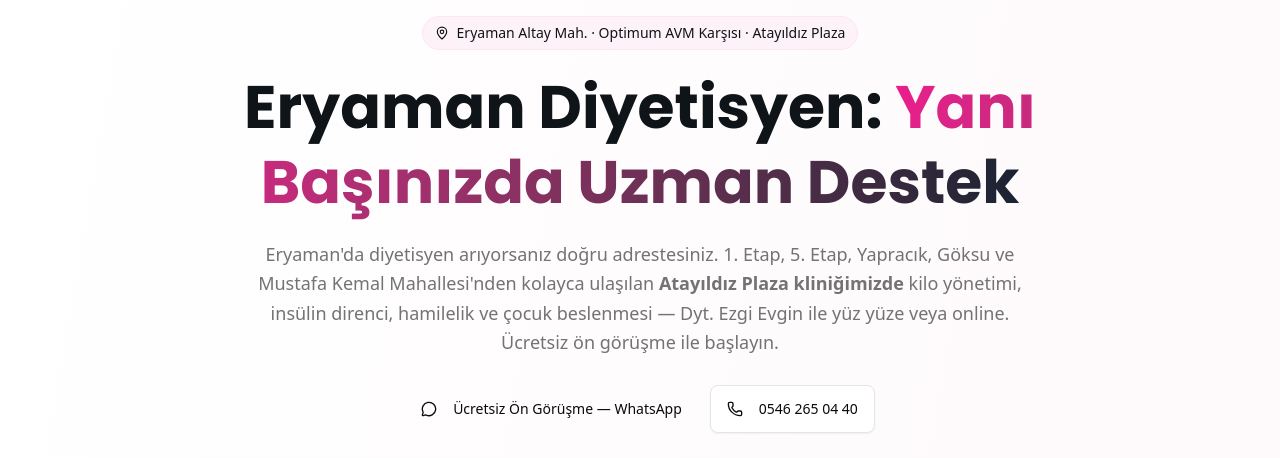
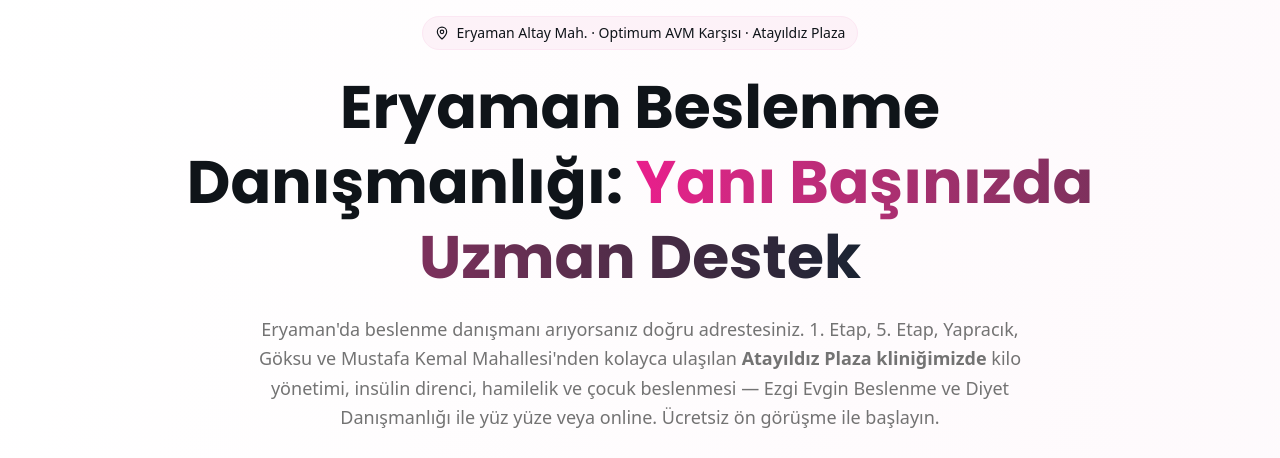
Before and after one commit to nourish88/dyt-exgi-evgin-aktas, a Next.js app: page /eryaman-diyetisyen in a window 1280 px wide. Shown: the part 145-603 px from the top of the page. Built offline with nearby package versions, Linux system fonts and the light colour scheme; no server answers.

Commit message:
SEO: Eryaman sayfası için marka tutarlılığı, H1 optimizasyonu ve iç linklemeler yapıldı

```diff
--- a/src/app/eryaman-diyetisyen/page.tsx
+++ b/src/app/eryaman-diyetisyen/page.tsx
@@ -33,10 +33,10 @@ import {
 // description: 152 karakter — CTA ve mahalle bilgisi içeriyor
 export const metadata: Metadata = {
   title: {
-    absolute: "Eryaman Diyetisyen | Dyt. Ezgi Evgin",
+    absolute: "Eryaman Diyetisyen | Ezgi Evgin Beslenme ve Diyet Danışmanlığı",
   },
   description:
-    "Eryaman'da diyetisyen: Dyt. Ezgi Evgin, Atayıldız Plaza (Optimum AVM karşısı). Kilo, insülin direnci, hamilelik, çocuk beslenmesi. Ücretsiz ön görüşme — 0546 265 04 40.",
+    "Eryaman'da kişiye özel beslenme danışmanlığı: Ezgi Evgin, Atayıldız Plaza (Optimum AVM karşısı). Kilo, insülin direnci, hamilelik. Ücretsiz ön görüşme — 0546 265 04 40.",
   keywords: [
     "eryaman diyetisyen",
     "eryaman beslenme danışmanı",
@@ -50,7 +50,7 @@ export const metadata: Metadata = {
   openGraph: {
     type: "website",
     url: "https://ezgievginaktas.com/eryaman-diyetisyen",
-    title: "Eryaman Diyetisyen | Dyt. Ezgi Evgin · Atayıldız Plaza",
+    title: "Eryaman Beslenme ve Diyet Danışmanlığı | Ezgi Evgin · Atayıldız Plaza",
     description:
       "Eryaman Atayıldız Plaza'da (Optimum AVM karşısı) kişiye özel beslenme danışmanlığı. Yapracık, Göksu ve 1–5. Etap için ücretsiz ön görüşme.",
     images: [
@@ -58,13 +58,13 @@ export const metadata: Metadata = {
         url: "https://ezgievginaktas.com/images/instagram/profile.jpg",
         width: 1200,
         height: 630,
-        alt: "Eryaman diyetisyen Ezgi Evgin — Atayıldız Plaza, Optimum AVM karşısı",
+        alt: "Eryaman beslenme danışmanlığı Ezgi Evgin — Atayıldız Plaza, Optimum AVM karşısı",
       },
     ],
   },
   twitter: {
     card: "summary_large_image",
-    title: "Eryaman Diyetisyen — Dyt. Ezgi Evgin · Atayıldız Plaza",
+    title: "Eryaman Beslenme Danışmanlığı — Ezgi Evgin · Atayıldız Plaza",
     description:
       "Eryaman Optimum AVM karşısı, kişiye özel beslenme danışmanlığı. Ücretsiz ön görüşme ile başlayın.",
     images: ["https://ezgievginaktas.com/images/instagram/profile.jpg"],
@@ -122,9 +122,9 @@ const pageJsonLd = {
     {
       "@type": "Person",
       "@id": "https://ezgievginaktas.com/#dietitian",
-      name: "Ezgi Evgin",
+      name: "Ezgi Evgin Beslenme ve Diyet Danışmanlığı",
+      alternateName: "Ezgi Evgin",
       jobTitle: "Diyetisyen",
-      honorificPrefix: "Dyt.",
       alumniOf: {
         "@type": "CollegeOrUniversity",
         name: "Başkent Üniversitesi",
@@ -160,7 +160,7 @@ const faqJsonLd = {
     },
     {
       "@type": "Question",
-      name: "Eryaman'daki diğer diyetisyenlerden farkınız ne?",
+      name: "Eryaman'daki diğer beslenme uzmanlarından farkınız ne?",
       acceptedAnswer: {
         "@type": "Answer",
         text: "Ezgi Evgin, 2016'dan bu yana 1000+ danışanla çalışmış, Başkent Üniversitesi mezunu bir diyetisyen. Hazır liste ya da şok diyet yerine yaşam tarzınıza ve mutfağınıza uygun, haftalık güncellenen kişisel planlar hazırlıyor. Görüşmeler arası sürekli iletişim (danışan portalı) ve uzun vadeli alışkanlık odağı en belirgin farklar.",
@@ -320,7 +320,7 @@ const faqs = [
     a: "Eryaman 1. Etap'tan yaklaşık 5–8 dakika, 5. Etap'tan 8–12 dakika, Mustafa Kemal Mahallesi'nden ise 6–10 dakika araçla ulaşılır. Tüm bu noktalar Optimum AVM çevresindeki bağlantı yollarıyla Atayıldız Plaza'ya doğrudan bağlı. Metro ile 5–7 dakika yürüyüş mesafesindeyiz.",
   },
   {
-    q: "Eryaman'daki diğer diyetisyenlerden farkınız ne?",
+    q: "Eryaman'daki diğer beslenme uzmanlarından farkınız ne?",
     a: "Dyt. Ezgi Evgin, 2016'dan bu yana 1000+ danışanla çalışmış, Başkent Üniversitesi Beslenme ve Diyetetik bölümü mezunu. Hazır liste ya da şok diyet yerine yaşam tarzınıza ve mutfağınıza uygun, haftalık güncellenen kişisel planlar hazırlanıyor. Görüşmeler arası sürekli iletişim (danışan portalı) ve uzun vadeli alışkanlık odağı en belirgin farklar.",
   },
   {
@@ -394,17 +394,16 @@ export default function EryamanDiyetisyenPage() {
                 Eryaman Altay Mah. · Optimum AVM Karşısı · Atayıldız Plaza
               </div>
               <h1 className="text-4xl md:text-5xl lg:text-6xl font-bold leading-tight text-[var(--brand-dark)]">
-                Eryaman Diyetisyen:{" "}
+                Eryaman Beslenme Danışmanlığı:{" "}
                 <span className="bg-gradient-to-r from-[var(--brand-primary)] to-[var(--brand-secondary)] bg-clip-text text-transparent">
                   Yanı Başınızda Uzman Destek
                 </span>
               </h1>
               <p className="text-lg text-muted-foreground max-w-3xl mx-auto leading-relaxed">
-                Eryaman&apos;da diyetisyen arıyorsanız doğru adrestesiniz. 1.
+                Eryaman&apos;da beslenme danışmanı arıyorsanız doğru adrestesiniz. 1.
                 Etap, 5. Etap, Yapracık, Göksu ve Mustafa Kemal Mahallesi&apos;nden kolayca ulaşılan{" "}
                 <strong>Atayıldız Plaza kliniğimizde</strong> kilo yönetimi,
-                insülin direnci, hamilelik ve çocuk beslenmesi — Dyt. Ezgi
-                Evgin ile yüz yüze veya online. Ücretsiz ön görüşme ile
+                insülin direnci, hamilelik ve çocuk beslenmesi — Ezgi Evgin Beslenme ve Diyet Danışmanlığı ile yüz yüze veya online. Ücretsiz ön görüşme ile
                 başlayın.
               </p>
               <div className="flex flex-col sm:flex-row gap-3 items-center justify-center pt-2">
@@ -517,7 +516,7 @@ export default function EryamanDiyetisyenPage() {
           <div className="container mx-auto px-4 max-w-3xl">
             <div className="space-y-5 text-muted-foreground text-base leading-relaxed">
               <h2 className="text-3xl font-bold text-[var(--brand-dark)] mb-4">
-                Eryaman&apos;da diyetisyen desteği neden fark yaratır?
+                Eryaman&apos;da beslenme danışmanlığı desteği neden fark yaratır?
               </h2>
               <p>
                 Eryaman, Ankara&apos;nın en hızlı büyüyen ilçelerinden biri. 1.
@@ -741,15 +740,15 @@ export default function EryamanDiyetisyenPage() {
                * Görsel SEO önerisi:
                * Sayfaya eklenmesi gereken görseller için alt text önerileri:
                * 1. Klinik dış fotoğrafı:
-               *    alt="Eryaman diyetisyen Ezgi Evgin kliniği — Atayıldız Plaza, Optimum AVM karşısı"
+               *    alt="Eryaman beslenme danışmanlığı Ezgi Evgin kliniği — Atayıldız Plaza, Optimum AVM karşısı"
                * 2. Diyetisyen profil fotoğrafı:
                *    alt="Diyetisyen Ezgi Evgin, Eryaman Atayıldız Plaza kliniğinde danışmanlık seansı"
                * 3. Konsültasyon odası:
                *    alt="Eryaman beslenme danışmanlığı — Atayıldız Plaza klinik görüşme odası"
                * 4. Danışan portalı ekranı:
-               *    alt="Eryaman diyetisyen takip uygulaması — Ezgi Evgin danışan portalı"
+               *    alt="Eryaman beslenme uzmanı takip uygulaması — Ezgi Evgin danışan portalı"
                * 5. Optimum AVM ve klinik konumu harita görseli:
-               *    alt="Eryaman diyetisyen klinik konumu — Optimum AVM karşısı, Altay Mahallesi haritası"
+               *    alt="Eryaman beslenme danışmanlığı klinik konumu — Optimum AVM karşısı, Altay Mahallesi haritası"
                */}
               <iframe
                 src="https://maps.google.com/maps?q=39.9669753,32.6358095&hl=tr&z=16&output=embed"
--- a/src/components/home/ankara-pillar-section.tsx
+++ b/src/components/home/ankara-pillar-section.tsx
@@ -95,7 +95,7 @@ export function AnkaraPillarSection() {
               Ankara &amp; Eryaman Beslenme Danışmanlığı
             </span>
             <h1 className="text-3xl md:text-4xl lg:text-5xl font-extrabold tracking-tight text-[var(--brand-dark)] leading-[1.15]">
-              Ankara Diyetisyen:{" "}
+              Ankara &amp; Eryaman Diyetisyeni:{" "}
               <span className="bg-gradient-to-r from-[var(--brand-primary)] to-pink-500 bg-clip-text text-transparent">
                 Bilimsel Yaklaşım, Kişiye Özel Plan
               </span>
--- a/src/components/home/explore-links-section.tsx
+++ b/src/components/home/explore-links-section.tsx
@@ -4,13 +4,13 @@ import { ArrowRight } from "lucide-react";
 const links = [
   {
     href: "/eryaman-diyetisyen",
-    title: "Eryaman Diyetisyen",
+    title: "Eryaman Beslenme Danışmanlığı",
     desc: "Atayıldız Plaza (Optimum AVM karşısı) kliniğimizde yüz yüze kişiye özel beslenme danışmanlığı.",
   },
   {
     href: "/hakkimda",
-    title: "Dyt. Ezgi Evgin Aktaş",
-    desc: "Eğitimi, klinik deneyimi ve yasaksız beslenme yaklaşımıyla uzman diyetisyen Ezgi Evgin Aktaş'ı tanıyın.",
+    title: "Ezgi Evgin Beslenme ve Diyet Danışmanlığı",
+    desc: "Eğitimi, klinik deneyimi ve yasaksız beslenme yaklaşımıyla uzman diyetisyen Ezgi Evgin'i tanıyın.",
   },
   {
     href: "/hesaplayicilar",
@@ -48,7 +48,7 @@ export function ExploreLinksSection() {
               href="/eryaman-diyetisyen"
               className="text-[var(--brand-primary)] underline underline-offset-4"
             >
-              Eryaman diyetisyen
+              Eryaman beslenme danışmanlığı
             </Link>{" "}
             ya da{" "}
             <Link
```
